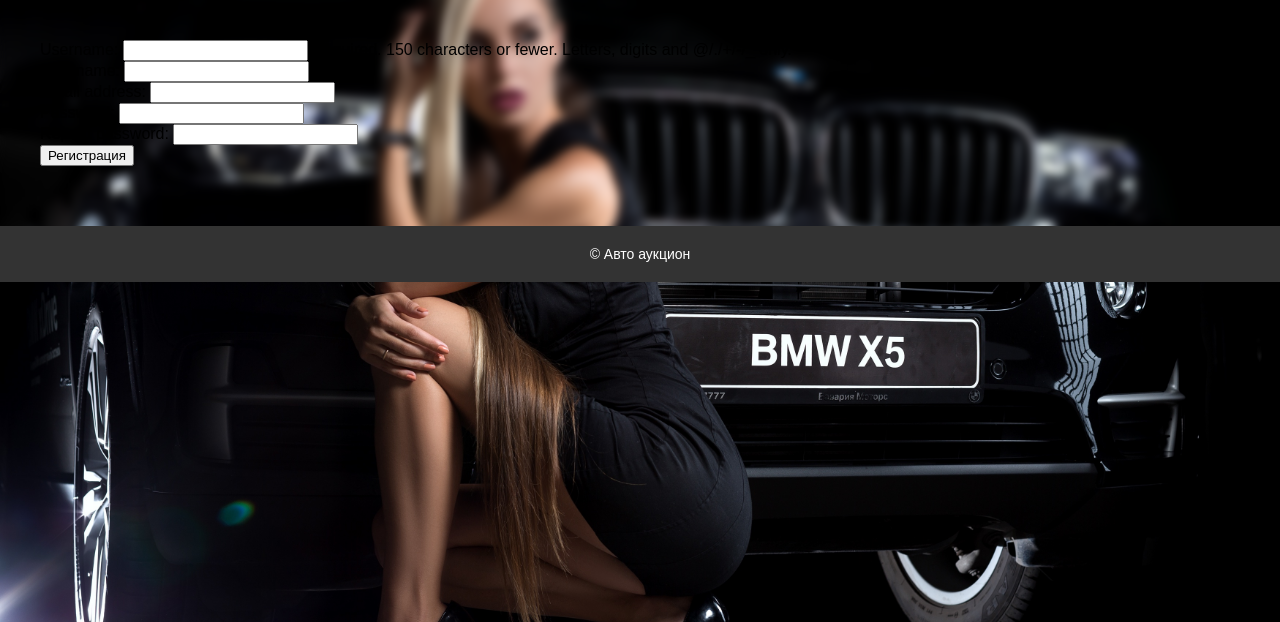
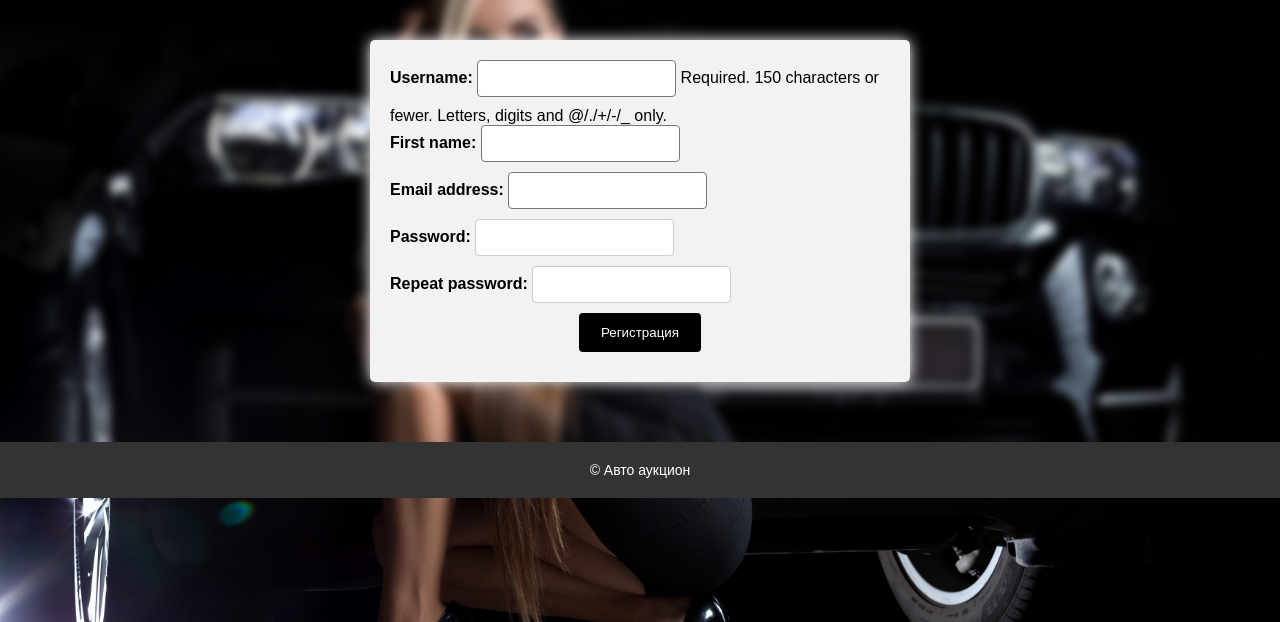
Before and after one commit to Kryukov1994/avto1701, a Django app: page /account/register/ in a window 1280 px wide. Shown: the part 96-718 px from the top of the page. Run offline with Django 5.2, Linux system fonts and the light colour scheme.

Commit message:
Дизайн продолжение2

```diff
--- a/avto_market/account/templates/account/register.html
+++ b/avto_market/account/templates/account/register.html
@@ -1,13 +1,77 @@
 {% extends "avto/base.html" %}
 
 {% block content1 %}
+<style>
+  .form-container {
+    max-width: 500px;
+    margin: 0 auto;
+    padding: 20px;
+    background-color: #f2f2f2;
+    border-radius: 5px;
+    box-shadow: 0 0 15px white;
+  }
 
-  <form method='post' action="{% url 'account:register' %}" >
-    {% csrf_token %}
-    {{user_form.as_p }}
-    <button name ="submit"> Регистрация </button>
-    <input type="hidden" name = 'next' value="{% url 'avto:index' %}" />
+  .form-container form {
+    display: flex;
+    flex-direction: column;
+    border: 2px solid #333;
+    padding: 20px;
+  }
 
-  </form>
+  .form-container label,
+  .form-container input,
+  .form-container button {
+    margin-bottom: 10px;
+  }
+
+  .form-container label {
+    font-weight: bold;
+  }
+
+  .form-container input {
+    padding: 10px;
+    border: 1px solid #ccc;
+    border-radius: 4px;
+    background-color: white;
+  }
+
+  .form-container button {
+    padding: 10px 20px;
+    background-color: black;
+    color: white;
+    border: none;
+    border-radius: 4px;
+    cursor: pointer;
+    text-align: center;
+    border: 2px solid #000;
+    margin-right: auto;
+    margin-left: auto;
+    display: block;
+  }
+
+  .form-container button:hover {
+    background-color: yellow;
+    color: black;
+    font-size: 17px;
+    font-weight: bold;
+
+  }
+
+  .form-container input[type="text"],
+  .form-container input[type="email"] {
+    border: 1px solid #777;
+    background-color: white;
+    color: black;
+  }
+</style>
+
+<form method='post' action="{% url 'account:register' %}" >
+{% csrf_token %}
+<div class="form-container">
+  {{user_form.as_p }}
+  <button name ="submit" class="register-button"> Регистрация </button>
+  <input type="hidden" name = 'next' value="{% url 'avto:index' %}" />
+</div>
+</form>
 
 {% endblock  %}
--- a/avto_market/auction/templates/auction/auction_detail.html
+++ b/avto_market/auction/templates/auction/auction_detail.html
@@ -48,13 +48,14 @@
             margin-top: 10px;
             float: left;
             border: 2px solid black;
+            font-size: 17px;
         }
 
         .auction-link:hover {
             background-color: white;
             color: black !important;
             border: 3px solid black;
-            font-size: 17px;
+            font-size: 18.5px;
         }
 
 
```
Also changed, not shown: avto_market/account/templates/registration/login.html (+18 -11 lines).
